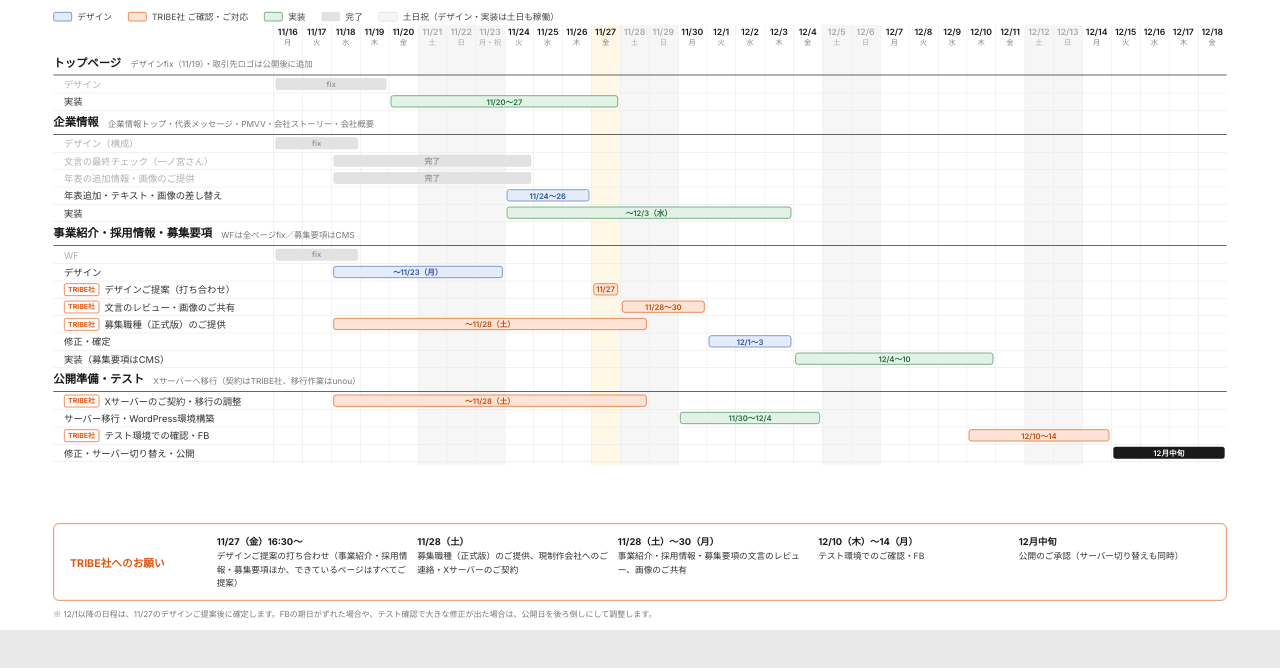
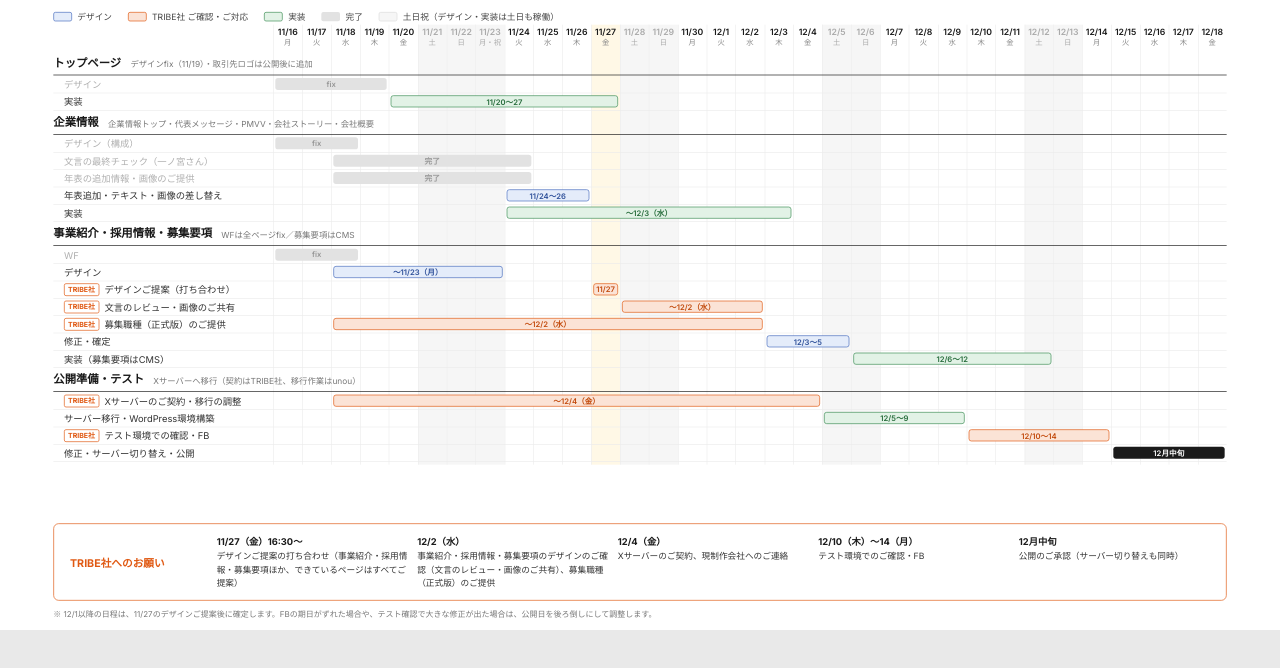
Before and after one commit to unouinc/tribe, a plain HTML site: page schedule.html in a window 1280 px wide. Shown: the part 90-758 px from the top of the page. Drawn offline with Linux system fonts and the light colour scheme.

Commit message:
11/27打ち合わせで決まった期日を反映（デザイン確認・募集職種 12/2、Xサーバー契約 12/4）
Co-Authored-By: Claude Opus 5.5 <noreply@anthropic.com>
Claude-Session: https://claude.ai/code/session_01HbiF9eLM6LBEZL6qNMSmjU

```diff
--- a/schedule.html
+++ b/schedule.html
@@ -58,13 +58,13 @@ var G=[
  ['WF','d','11/16','11/18','fix'],
  ['デザイン','g','11/18','11/23','〜11/23（月）'],
  ['デザインご提案（打ち合わせ）','t','11/27','11/27','11/27'],
- ['文言のレビュー・画像のご共有','t','11/28','11/30','11/28〜30'],
- ['募集職種（正式版）のご提供','t','11/18','11/28','〜11/28（土）'],
- ['修正・確定','g','12/1','12/3','12/1〜3'],
- ['実装（募集要項はCMS）','i','12/4','12/10','12/4〜10']]],
+ ['文言のレビュー・画像のご共有','t','11/28','12/2','〜12/2（水）'],
+ ['募集職種（正式版）のご提供','t','11/18','12/2','〜12/2（水）'],
+ ['修正・確定','g','12/3','12/5','12/3〜5'],
+ ['実装（募集要項はCMS）','i','12/6','12/12','12/6〜12']]],
 ['公開準備・テスト','Xサーバーへ移行（契約はTRIBE社、移行作業はunou）',[
- ['Xサーバーのご契約・移行の調整','t','11/18','11/28','〜11/28（土）'],
- ['サーバー移行・WordPress環境構築','i','11/30','12/4','11/30〜12/4'],
+ ['Xサーバーのご契約・移行の調整','t','11/18','12/4','〜12/4（金）'],
+ ['サーバー移行・WordPress環境構築','i','12/5','12/9','12/5〜9'],
  ['テスト環境での確認・FB','t','12/10','12/14','12/10〜14'],
  ['修正・サーバー切り替え・公開','p','12/15','12/18','12月中旬']]]
 ];
@@ -79,8 +79,8 @@ document.getElementById('g').innerHTML=h+rows;
 </script>
 <div class="ask"><h3>TRIBE社へのお願い</h3><ul>
 <li><b>11/27（金）16:30〜</b>デザインご提案の打ち合わせ（事業紹介・採用情報・募集要項ほか、できているページはすべてご提案）</li>
-<li><b>11/28（土）</b>募集職種（正式版）のご提供、現制作会社へのご連絡・Xサーバーのご契約</li>
-<li><b>11/28（土）〜30（月）</b>事業紹介・採用情報・募集要項の文言のレビュー、画像のご共有</li>
+<li><b>12/2（水）</b>事業紹介・採用情報・募集要項のデザインのご確認（文言のレビュー・画像のご共有）、募集職種（正式版）のご提供</li>
+<li><b>12/4（金）</b>Xサーバーのご契約、現制作会社へのご連絡</li>
 <li><b>12/10（木）〜14（月）</b>テスト環境でのご確認・FB</li>
 <li><b>12月中旬</b>公開のご承認（サーバー切り替えも同時）</li>
 </ul></div>
```
Also changed, not shown: agenda.html (+5 -5 lines).
